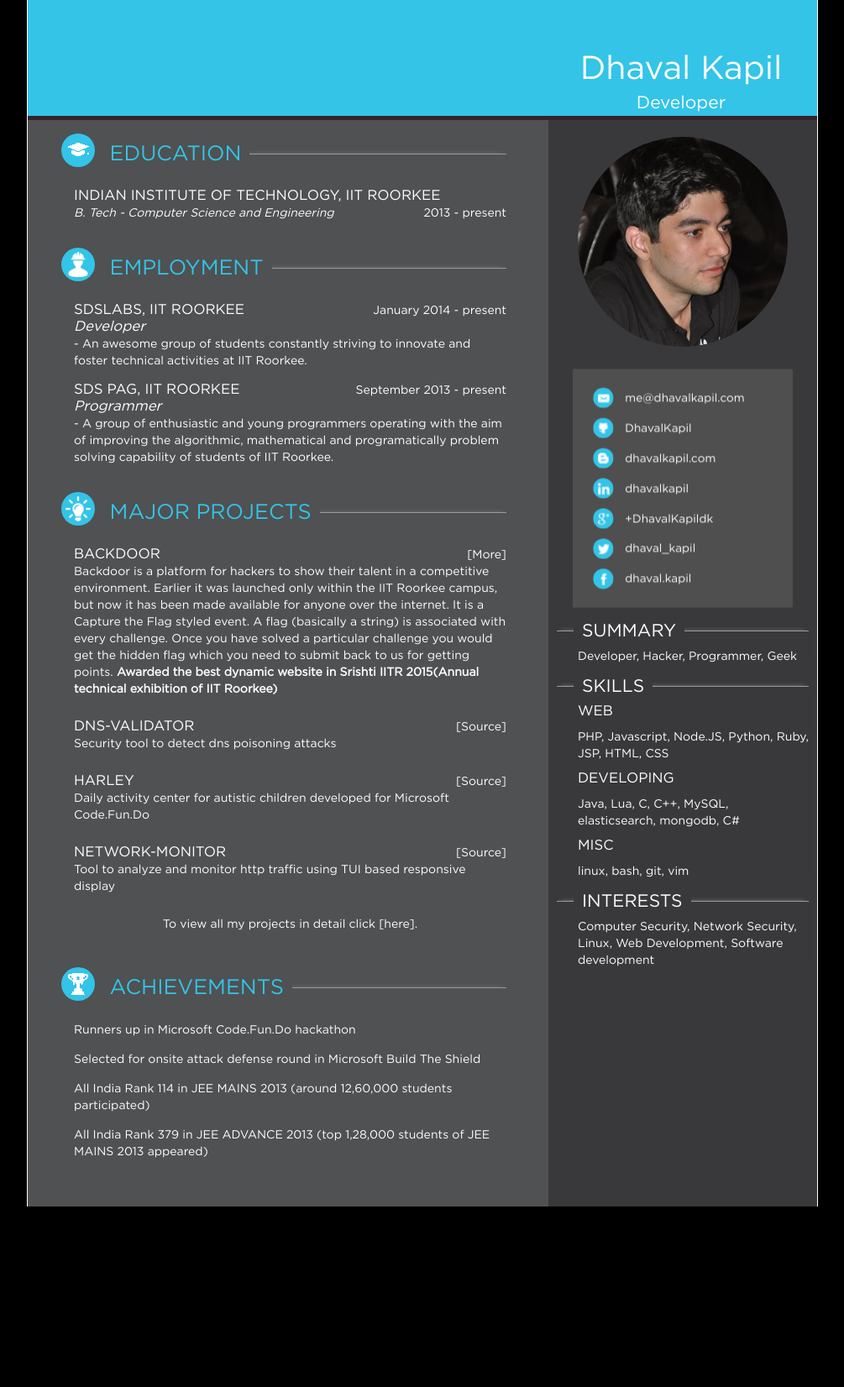
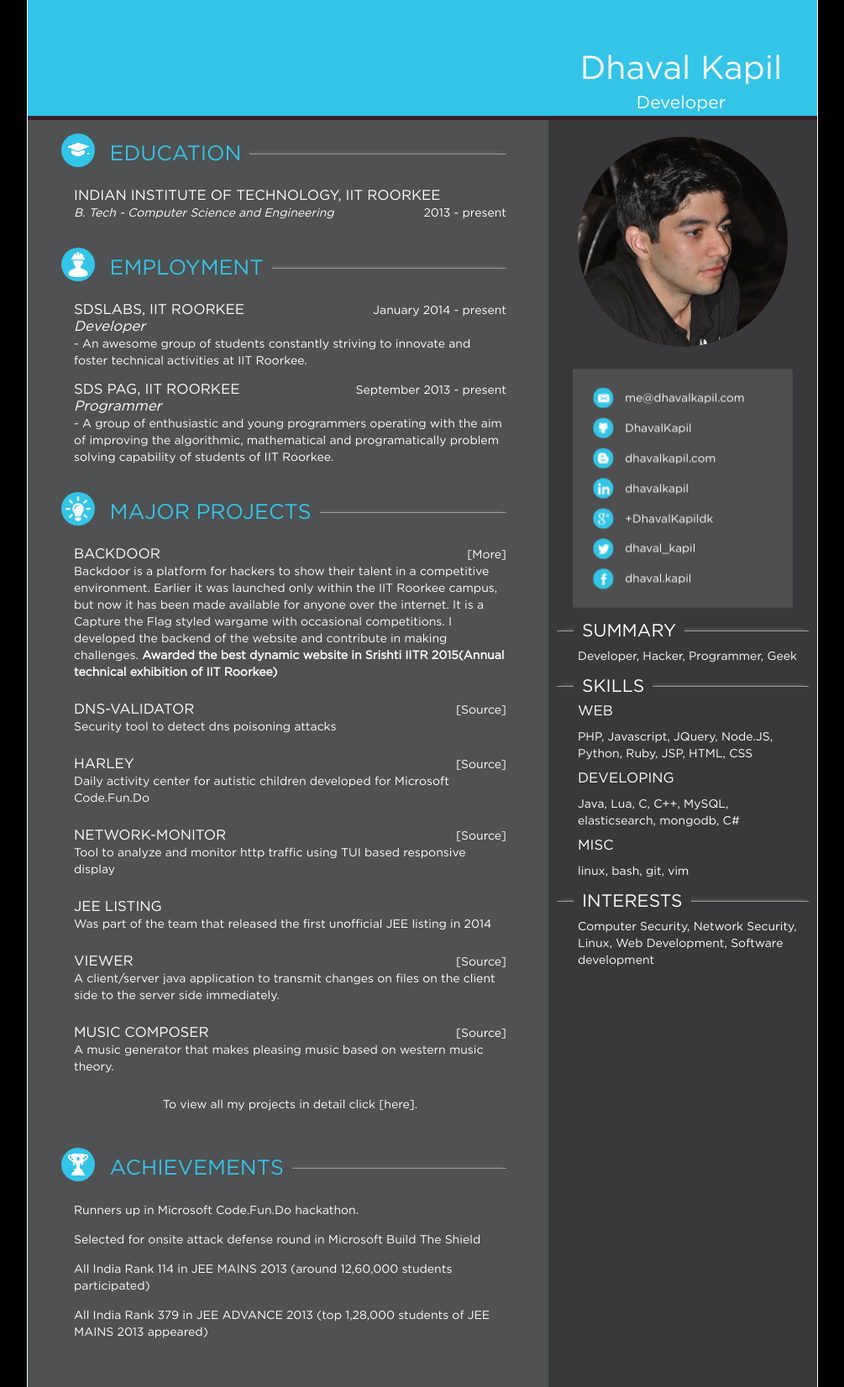
Before and after one commit to DhavalKapil/resume, a Jekyll site: the page built from index.html, in a window 1280 px wide. Shown: the whole page at 84% size, without its empty margins (137-1142 px from the left). Built offline with Jekyll 4.4.1, drawn with Linux system fonts in a browser that asks for light colours; nearby versions of some CDN libraries; before the commit the page ends 1437 px from its top, so only the background shows below that.

Commit message:
Updated details

```diff
--- a/_data/details.yml
+++ b/_data/details.yml
@@ -70,7 +70,7 @@ employment:
 skills:
 
   - category: "Web"
-    skill_set: "PHP, Javascript, Node.JS, Python, Ruby, JSP, HTML, CSS"
+    skill_set: "PHP, Javascript, JQuery, Node.JS, Python, Ruby, JSP, HTML, CSS"
 
   - category: "Developing"
     skill_set: "Java, Lua, C, C++, MySQL, elasticsearch, mongodb, C#"
@@ -86,10 +86,8 @@ projects:
       Backdoor is a platform for hackers to show their talent in a competitive
       environment. Earlier it was launched only within the IIT Roorkee campus,
       but now it has been made available for anyone over the internet.
-      It is a Capture the Flag styled event. A flag (basically a string) is
-      associated with every challenge. Once you have solved a particular
-      challenge you would get the hidden flag which you need to submit
-      back to us for getting points.
+      It is a Capture the Flag styled wargame with occasional competitions.
+      I developed the backend of the website and contribute in making challenges.
       <b>Awarded the best dynamic website in Srishti IITR 2015(Annual technical
       exhibition of IIT Roorkee)</b>
     details_url: https://blog.sdslabs.co/2014/10/launching-backdoor/
@@ -113,12 +111,10 @@ projects:
       display
     source_url: https://github.com/DhavalKapil/network-monitor
 
-misc_projects:
-
   - name: "JEE listing"
-    url: https://jee.sdslabs.co/
+    url: https://jee.sdslabs.co/2014
     description: >
-      Was part of a team that released the first unofficial JEE listing in 2014
+      Was part of the team that released the first unofficial JEE listing in 2014
 
   - name: "viewer"
     description: >
@@ -126,7 +122,7 @@ misc_projects:
       side to the server side immediately.
     source_url: https://github.com/DhavalKapil/viewer
 
-  - name: "MusicComposer"
+  - name: "Music Composer"
     description: >
       A music generator that makes pleasing music based on western music theory.
     source_url: https://github.com/DhavalKapil/MusicComposer
@@ -136,7 +132,7 @@ interests: >
   development
 
 achievements:
-  - "Runners up in Microsoft Code.Fun.Do hackathon"
+  - "Runners up in Microsoft Code.Fun.Do hackathon."
   - "Selected for onsite attack defense round in Microsoft Build The Shield"
   - "All India Rank 114 in JEE MAINS 2013 (around 12,60,000 students participated)"
   - "All India Rank 379 in JEE ADVANCE 2013 (top 1,28,000 students of JEE MAINS 2013 appeared)"
```
